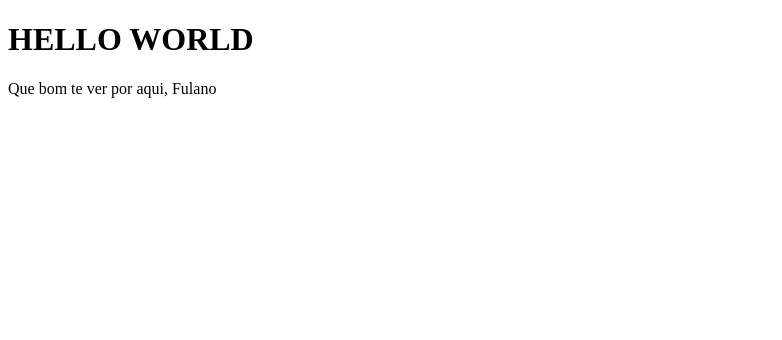
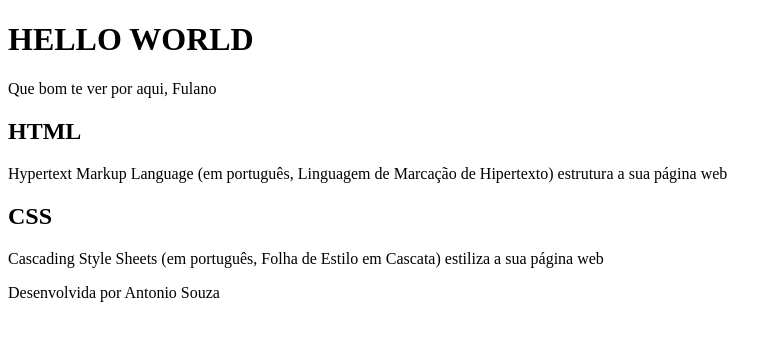
Before and after one commit to Tonisouza28/Hello-World, a plain HTML site: page index.html in a window 1280 px wide. Shown: the whole page, without its empty margins (0-782 px from the left). Drawn offline with Linux system fonts and the light colour scheme.

Commit message:
Update index.html

```diff
--- a/index.html
+++ b/index.html
@@ -13,12 +13,15 @@
     </header>
 
     <section>
+        <h2>HTML</h2>
+        <P>Hypertext Markup Language (em português, Linguagem de Marcação de Hipertexto) estrutura a sua página web</P>
 
-
+        <h2>CSS</h2>
+        <p>Cascading Style Sheets (em português, Folha de Estilo em Cascata) estiliza a sua página web</p>
     </section>
 
     <footer>
-
+        <p>Desenvolvida por Antonio Souza</p>
 
     </footer>
 </body>
```
